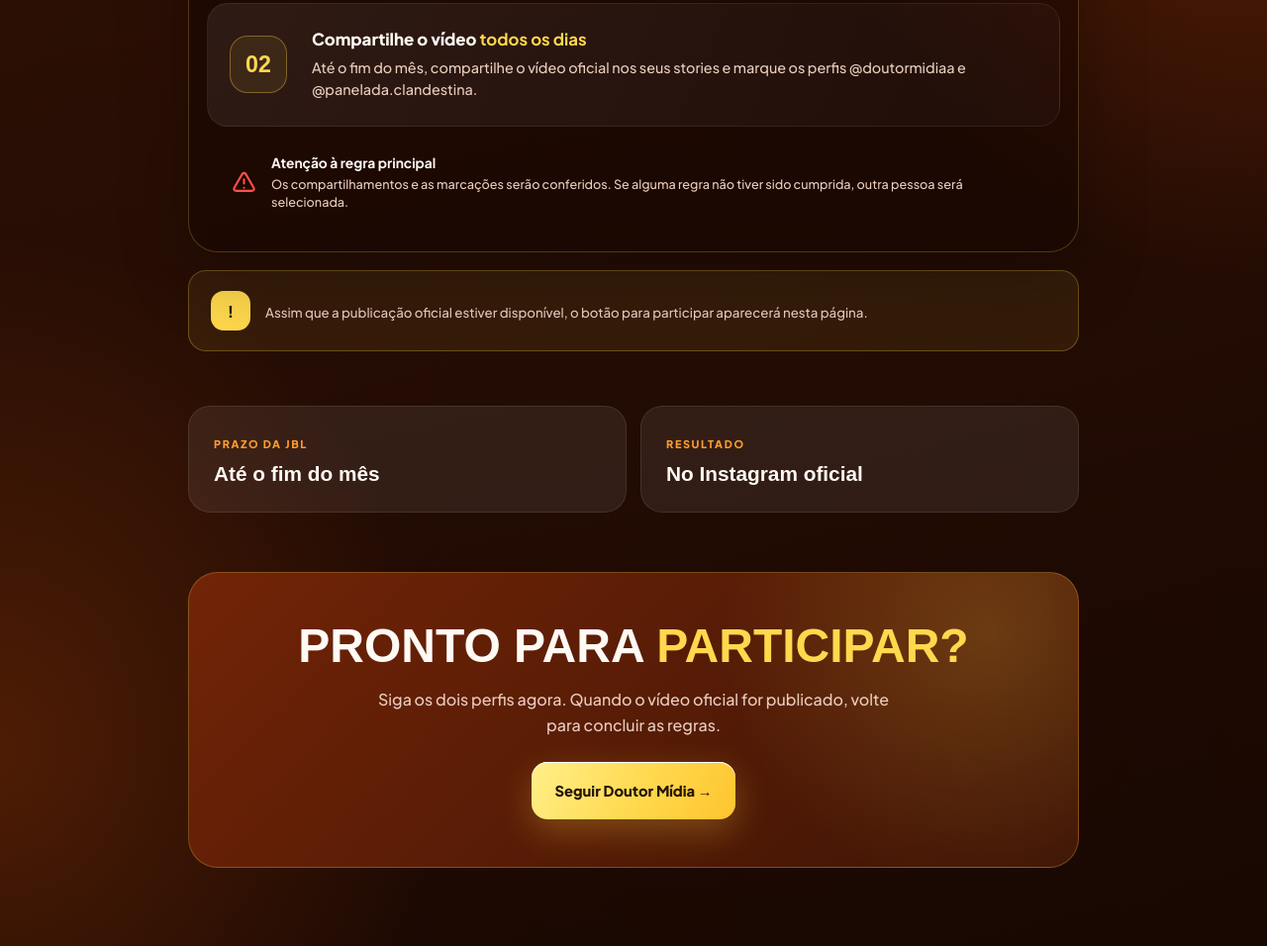
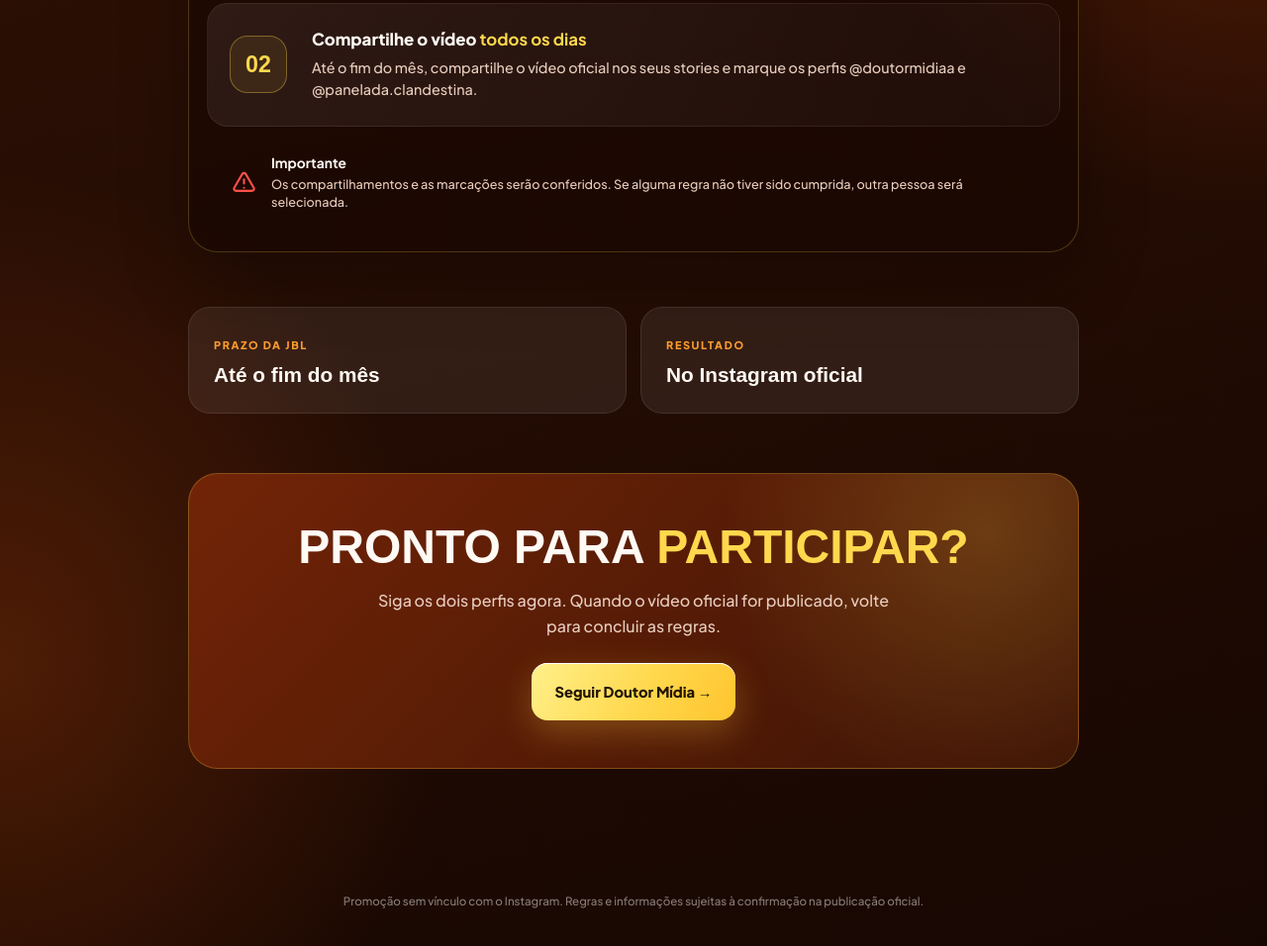
Before and after one commit to wernercostadias/doutormidia, a website: page regras.html in a window 1280 px wide. Shown: the part 1423-2379 px from the top of the page at 99% size. Drawn offline with Linux system fonts and the light colour scheme; a web font is replaced by a local one.

Commit message:
Atualiza título da regra principal e remove aviso sobre publicação oficial

```diff
--- a/regras.html
+++ b/regras.html
@@ -736,7 +736,7 @@
               </svg>
             </span>
             <div>
-              <strong>Atenção à regra principal</strong>
+              <strong>Importante</strong>
               <p>Os compartilhamentos e as marcações serão conferidos. Se alguma regra não tiver sido cumprida, outra pessoa será selecionada.</p>
             </div>
           </div>
@@ -777,13 +777,6 @@
               <p>Você pode fazer mais comentários marcando amigos. Quanto mais amigos você marcar, mais chances terá de ganhar.</p>
             </div>
           </div>
-        </div>
-      </div>
-
-      <div class="aviso">
-        <span class="aviso-icone">!</span>
-        <div>
-          <p>Assim que a publicação oficial estiver disponível, o botão para participar aparecerá nesta página.</p>
         </div>
       </div>
 
```
